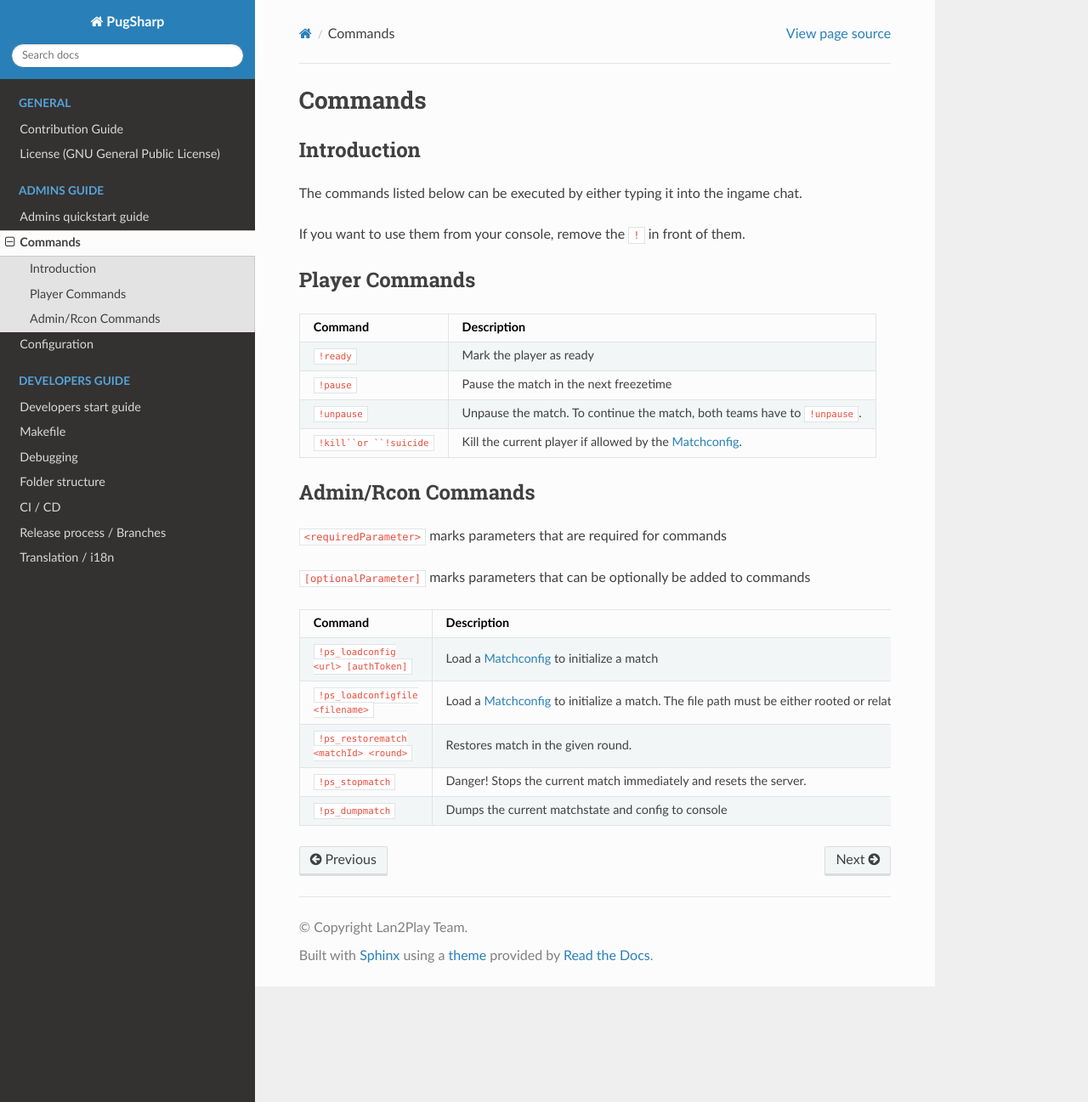
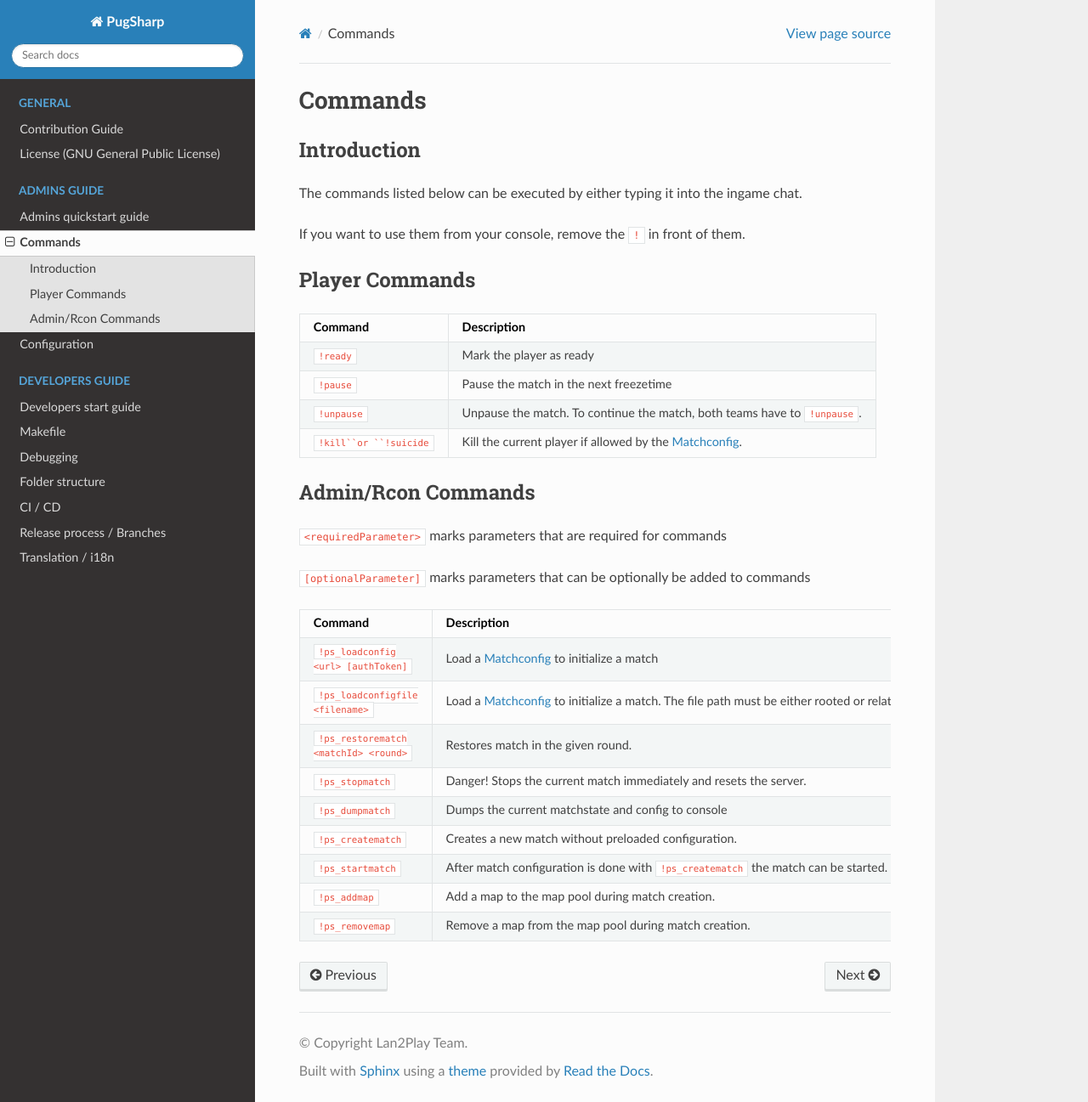
Before and after one commit to Lan2Play/PugSharp, a Sphinx documentation site: the page built from Docs/source/admin/commands.rst, in a window 1280 px wide and 1297 px high. Shown: the whole window at 85% size. Built offline with Sphinx 7.4.7 and the Read the Docs theme 2.0.0, drawn with Linux system fonts in a browser that asks for light colours.

Commit message:
Add Commands and Config to docs

```diff
--- a/Docs/source/admin/commands.rst
+++ b/Docs/source/admin/commands.rst
@@ -44,3 +44,11 @@ Admin/Rcon Commands
 +----------------------------------------+---------------------------------------------------------------------------------------------------------------------------------------------------+
 | ``!ps_dumpmatch``                      | Dumps the current matchstate and config to console                                                                                                |
 +----------------------------------------+---------------------------------------------------------------------------------------------------------------------------------------------------+
+| ``!ps_creatematch``                    | Creates a new match without preloaded configuration.                                                                                              |
++----------------------------------------+---------------------------------------------------------------------------------------------------------------------------------------------------+
+| ``!ps_startmatch``                     | After match configuration is done with ``!ps_creatematch`` the match can be started.                                                              |
++----------------------------------------+---------------------------------------------------------------------------------------------------------------------------------------------------+
+| ``!ps_addmap``                         | Add a map to the map pool during match creation.                                                                                                  |
++----------------------------------------+---------------------------------------------------------------------------------------------------------------------------------------------------+
+| ``!ps_removemap``                      | Remove a map from the map pool during match creation.                                                                                             |
++----------------------------------------+---------------------------------------------------------------------------------------------------------------------------------------------------+
--- a/Docs/source/admin/configuration.rst
+++ b/Docs/source/admin/configuration.rst
@@ -58,6 +58,8 @@ Matchconfig Fields
 | vote_map                 | de_dust2        | Map used during warm-up and voting.                                                       |
 +--------------------------+-----------------+-------------------------------------------------------------------------------------------+
 | server_locale            | en              | This is the language that will be used for the messages that are printed to the users     |
++--------------------------+-----------------+-------------------------------------------------------------------------------------------+
+| team_mode                | 0               | Change how teams are defined. 0: Default (Teams are fix defined) 1: Scramble (Teams are scrambled when all players are ready) |
 +--------------------------+-----------------+-------------------------------------------------------------------------------------------+
 
 Matchconfig Example
```
